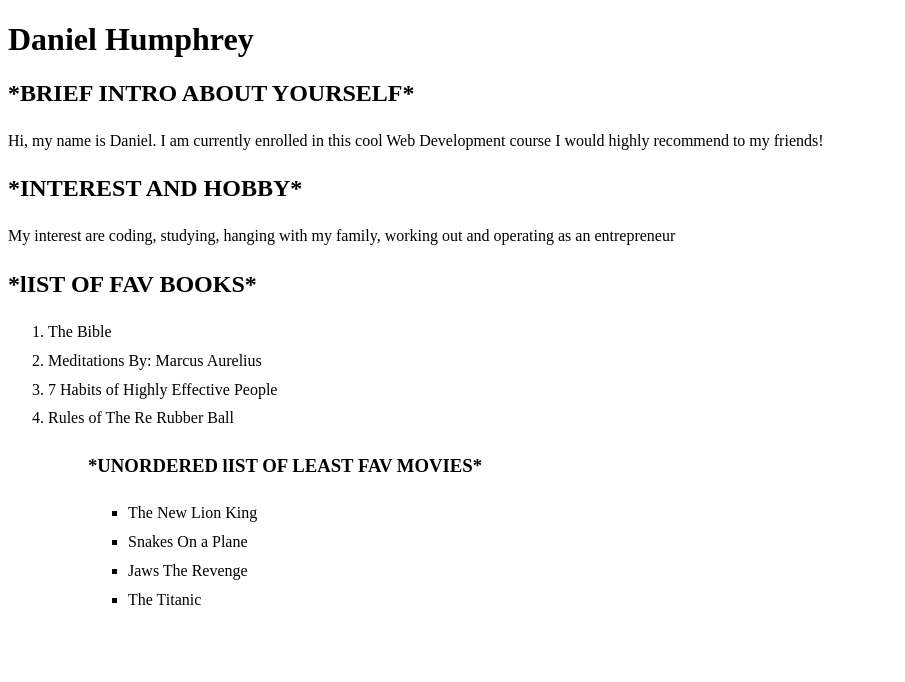
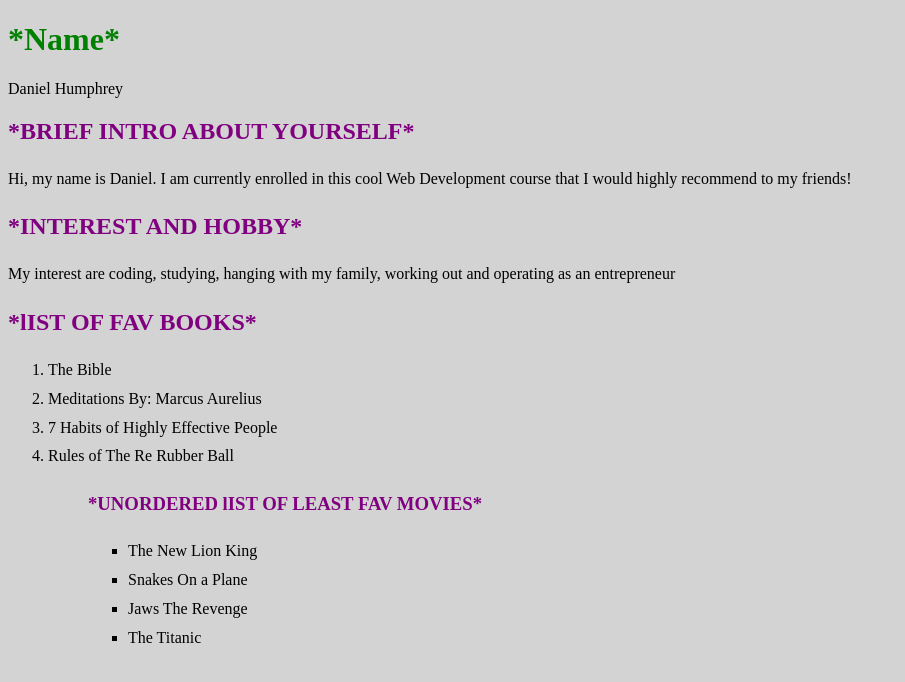
Before and after one commit to DEH10/Create-your-own-personal-web-page-DEH10, a plain HTML site: page index.html in a window 1280 px wide. Shown: the whole page, without its empty margins (0-905 px from the left). Drawn offline with Linux system fonts and the light colour scheme.

Commit message:
Update index.html

```diff
--- a/index.html
+++ b/index.html
@@ -1,17 +1,40 @@
 <!DOCTYPE html>
 <html>
 <head>
-        <h1> Daniel Humphrey </h1>
+    <style>
+        body {
+            background-color: lightgrey;
+        }
+
+        h1 {
+            color: Green;
+        }
+
+        h2 {
+            color: Purple;
+        }
+
+        h3 {
+            color: Purple;
+        }
+
+        p {
+            color: Black;
+        }
+    </style>
+    <h1>*Name*</h1>
+    <p>Daniel Humphrey</p>
 </head>
 <body>
     <h2>*BRIEF INTRO ABOUT YOURSELF*</h2>
-        <p style="line-height:180%">Hi, my name is Daniel. I am currently enrolled in this cool Web Development course I would highly recommend to my friends!</p>
+    <p style="line-height:180%">Hi, my name is Daniel. I am currently enrolled in this cool Web Development course that I would highly recommend to my friends!</p>
 
     <h2>*INTEREST AND HOBBY*</h2>
     <p style="line-height:180%">My interest are coding, studying, hanging with my family, working out and operating as an entrepreneur</p>
 
     <h2>*lIST OF FAV BOOKS*</h2>
     <ol style="line-height:180%">
+        <h3> </h3>
         <li>The Bible</li>
         <li>Meditations By: Marcus Aurelius</li>
         <li>7 Habits of Highly Effective People</li>
```
Lines whose indentation alone changed are shown as unchanged.
